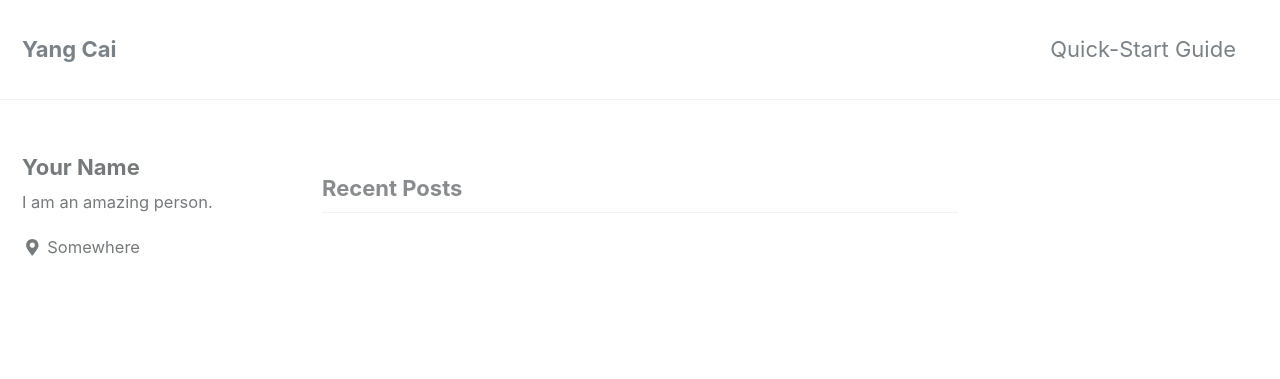
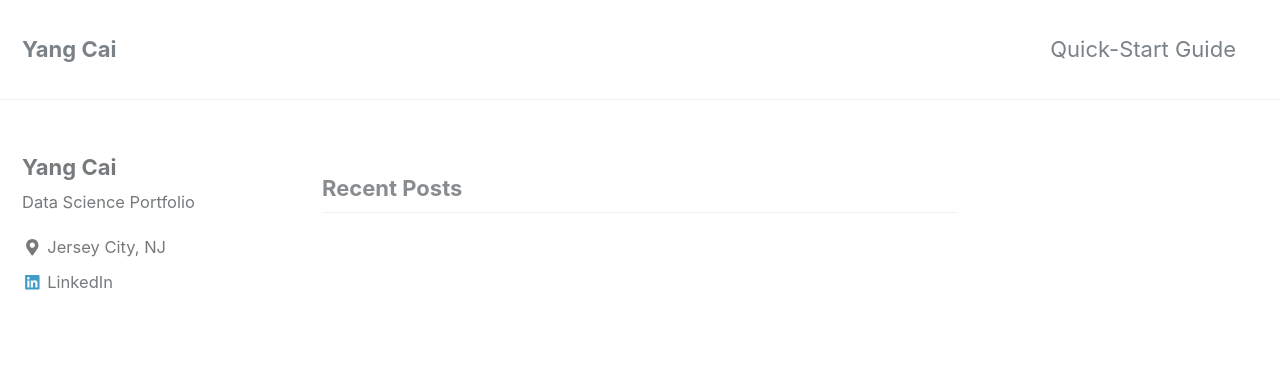
Before and after one commit to ladyissy/ladyissy.github.io, a Jekyll site: the page built from index.html, in a window 1280 px wide. Shown: the top 379 px of the page. Built offline with Jekyll 4.4.1, drawn with Linux system fonts in a browser that asks for light colours; nearby versions of some CDN libraries; the list of posts is cut into pages by our own code.

Commit message:
commit 5

```diff
--- a/_config.yml
+++ b/_config.yml
@@ -100,10 +100,10 @@ analytics:
 
 # Site Author
 author:
-  name             : "Your Name"
+  name             : "Yang Cai"
   avatar           : # path of avatar image, e.g. "/assets/images/bio-photo.jpg"
-  bio              : "I am an amazing person."
-  location         : "Somewhere"
+  bio              : "Data Science Portfolio"
+  location         : "Jersey City, NJ"
   email            :
   uri              :
   home             : # null (default), "absolute or relative url to link to author home"
@@ -119,7 +119,7 @@ author:
   keybase          :
   instagram        :
   lastfm           :
-  linkedin         : # "john-doe-12345678" (the last part of your profile url, e.g. https://www.linkedin.com/in/john-doe-12345678)
+  linkedin         : "yang-cai-80165b66" # "john-doe-12345678" (the last part of your profile url, e.g. https://www.linkedin.com/in/john-doe-12345678)
   pinterest        :
   soundcloud       :
   stackoverflow    : # "123456/username" (the last part of your profile url, e.g. https://stackoverflow.com/users/123456/username)
```
